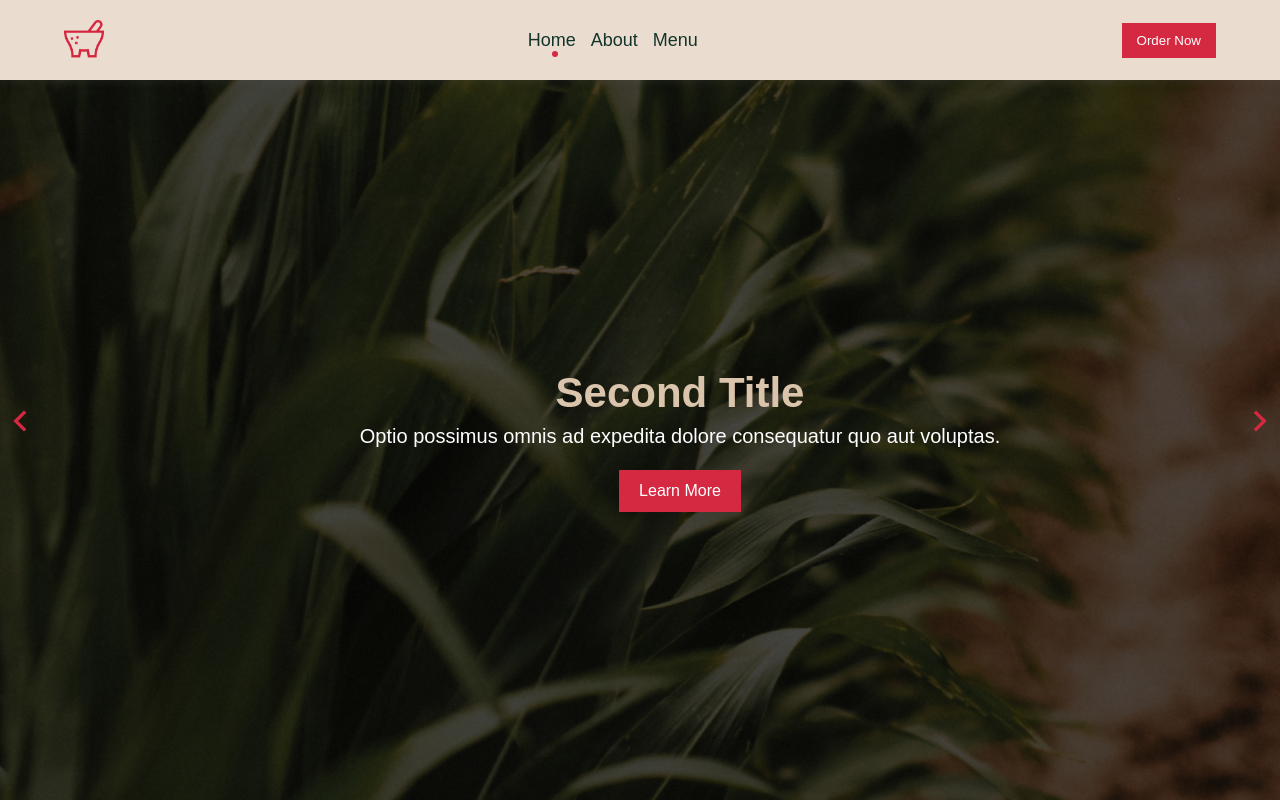
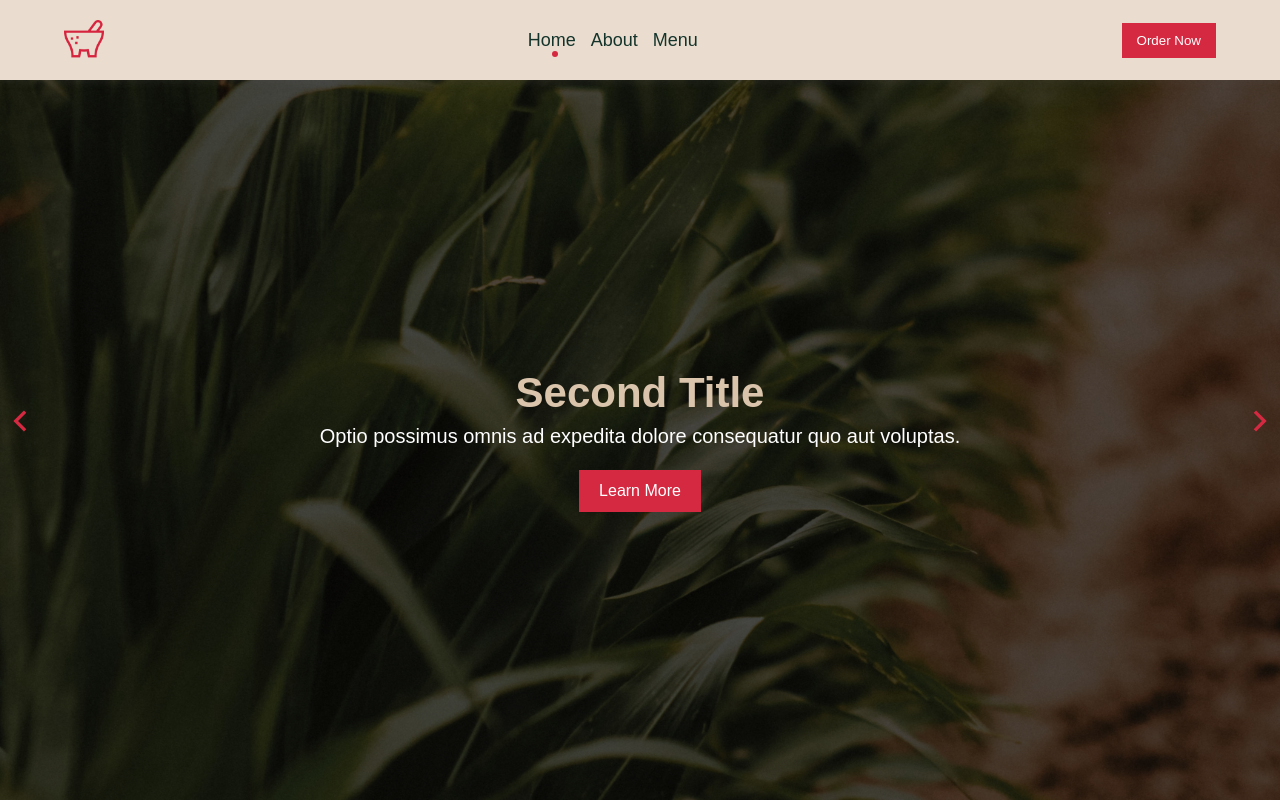
Before and after one commit to lizmery/tamales-web, a React (Create React App) app: page / in a window 1280 px wide. Built offline with nearby package versions, Linux system fonts and the light colour scheme.

Commit message:
Update App.css

```diff
--- a/src/App.css
+++ b/src/App.css
@@ -1,6 +1,7 @@
 * {
     margin: 0;
     padding: 0;
+    box-sizing: border-box;
 }
 
 html {
@@ -10,6 +11,7 @@ html {
 body {
     font-family: Arial, Helvetica, sans-serif;
     overflow-x: hidden;
+    color: #14110f;
 }
 
 a {
```
